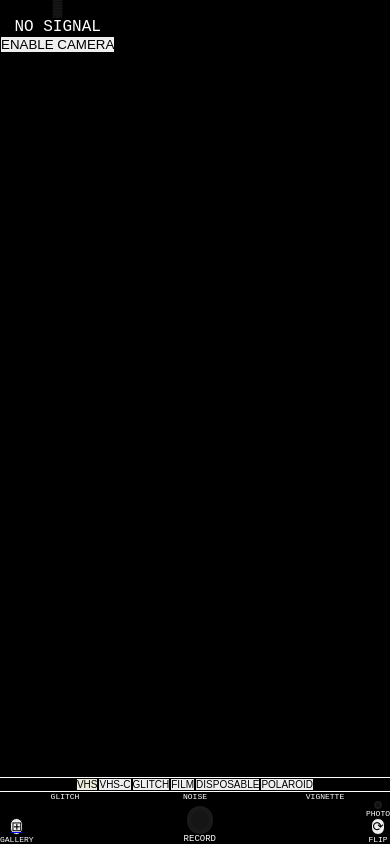
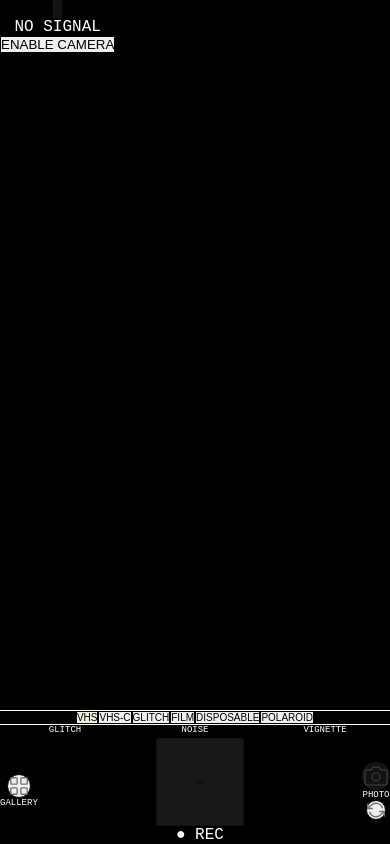
Before and after one commit to 6EL-SHADDAI/VHS, a Next.js app in the folder vhs-cam/: page /camera in a window 390 px wide. Built offline with nearby package versions, Linux system fonts and the light colour scheme.

Commit message:
adding record button , fixing ui for mobile use

```diff
--- a/vhs-cam/app/globals.css
+++ b/vhs-cam/app/globals.css
@@ -14,5 +14,9 @@ html, body {
   user-select: none;
 }
 
-/* Prevent iOS rubber-band scroll */
 body { position: fixed; width: 100%; }
+
+.pb-safe { padding-bottom: env(safe-area-inset-bottom, 0px); }
+.pt-safe { padding-top:    env(safe-area-inset-top,    0px); }
+
+input[type='range'] { touch-action: pan-x; }
--- a/vhs-cam/app/layout.tsx
+++ b/vhs-cam/app/layout.tsx
@@ -3,8 +3,13 @@ import './globals.css'
 
 export const metadata: Metadata = {
   title: 'VHS CAM',
-  description: 'Analog camera — VHS & Film filters',
+  description: 'Analog VHS & Film camera',
   manifest: '/manifest.json',
+  appleWebApp: {
+    capable: true,
+    statusBarStyle: 'black-translucent',
+    title: 'VHS CAM',
+  },
 }
 
 export const viewport: Viewport = {
@@ -13,6 +18,7 @@ export const viewport: Viewport = {
   maximumScale: 1,
   userScalable: false,
   themeColor: '#000000',
+  viewportFit: 'cover',
 }
 
 export default function RootLayout({ children }: { children: React.ReactNode }) {
--- a/vhs-cam/components/camera/VHSControls.tsx
+++ b/vhs-cam/components/camera/VHSControls.tsx
@@ -19,68 +19,120 @@ const SLIDERS: { key: keyof FilterParams; label: string }[] = [
   { key: 'vignette', label: 'VIGNETTE' },
 ]
 
-export function VHSControls({ params, onParamChange, onRecord, onPhoto, onFlip, recording, cameraReady }: Props) {
+export function VHSControls({
+  params, onParamChange, onRecord, onPhoto, onFlip,
+  recording, cameraReady,
+}: Props) {
   return (
-    <div className="bg-zinc-950 border-t border-zinc-900 px-4 pt-3 pb-5 flex flex-col gap-3 shrink-0">
-      <div className="flex items-center justify-between gap-3">
+    <div className="bg-black border-t border-zinc-900 flex flex-col shrink-0 pb-safe">
+
+      {recording && (
+        <div className="flex items-center justify-center gap-2 py-2 bg-red-950/60 border-b border-red-900">
+          <span className="w-2 h-2 rounded-full bg-red-500 animate-pulse" />
+          <span className="text-red-400 text-xs font-bold tracking-widest font-mono">RECORDING — TAP STOP TO SAVE</span>
+        </div>
+      )}
+
+      <div className="flex items-center justify-between gap-4 px-5 pt-4 pb-2">
         {SLIDERS.map(({ key, label }) => (
-          <div key={key} className="flex flex-col items-center gap-1.5 flex-1">
-            <label className="text-[8px] text-zinc-700 tracking-widest">{label}</label>
+          <div key={key} className="flex flex-col items-center gap-2 flex-1">
+            <label className="text-[9px] text-zinc-600 tracking-widest font-mono">{label}</label>
             <input
-              type="range" min={0} max={100} step={1} value={params[key]}
+              type="range"
+              min={0} max={100} step={1}
+              value={params[key]}
               onChange={e => onParamChange(key, Number(e.target.value))}
-              className="w-full h-0.5 bg-zinc-800 rounded appearance-none cursor-pointer
-                [&::-webkit-slider-thumb]:appearance-none [&::-webkit-slider-thumb]:w-3
-                [&::-webkit-slider-thumb]:h-3 [&::-webkit-slider-thumb]:rounded-full
-                [&::-webkit-slider-thumb]:bg-yellow-400 [&::-webkit-slider-thumb]:cursor-pointer"
+              className="w-full cursor-pointer appearance-none bg-transparent
+                [&::-webkit-slider-runnable-track]:h-[3px]
+                [&::-webkit-slider-runnable-track]:rounded-full
+                [&::-webkit-slider-runnable-track]:bg-zinc-800
+                [&::-webkit-slider-thumb]:appearance-none
+                [&::-webkit-slider-thumb]:w-5
+                [&::-webkit-slider-thumb]:h-5
+                [&::-webkit-slider-thumb]:rounded-full
+                [&::-webkit-slider-thumb]:bg-yellow-400
+                [&::-webkit-slider-thumb]:mt-[-9px]
+                [&::-webkit-slider-thumb]:cursor-pointer
+                [&::-moz-range-track]:h-[3px]
+                [&::-moz-range-track]:rounded-full
+                [&::-moz-range-track]:bg-zinc-800
+                [&::-moz-range-thumb]:w-5
+                [&::-moz-range-thumb]:h-5
+                [&::-moz-range-thumb]:rounded-full
+                [&::-moz-range-thumb]:bg-yellow-400
+                [&::-moz-range-thumb]:border-0"
             />
           </div>
         ))}
       </div>
 
-      <div className="flex items-end justify-between">
-        <div className="flex flex-col items-center gap-1">
+      <div className="flex items-center justify-between px-6 pt-2 pb-5">
+
+        <div className="flex flex-col items-center gap-1.5 w-14">
           <Link href="/gallery">
-            <button className="w-11 h-11 rounded-full border border-zinc-800 flex items-center justify-center text-zinc-500 hover:text-zinc-300 hover:border-zinc-600 transition-colors text-lg">⊞</button>
+            <button className="w-14 h-14 rounded-full border border-zinc-800 bg-zinc-900 flex items-center justify-center active:scale-95 transition-transform">
+              <svg width="22" height="22" viewBox="0 0 24 24" fill="none" stroke="#71717a" strokeWidth="1.5" strokeLinecap="round" strokeLinejoin="round">
+                <rect x="3" y="3" width="7" height="7" rx="1"/><rect x="14" y="3" width="7" height="7" rx="1"/>
+                <rect x="3" y="14" width="7" height="7" rx="1"/><rect x="14" y="14" width="7" height="7" rx="1"/>
+              </svg>
+            </button>
           </Link>
-          <span className="text-[8px] text-zinc-700 tracking-widest">GALLERY</span>
+          <span className="text-[9px] text-zinc-700 tracking-widest font-mono">GALLERY</span>
         </div>
 
-        <div className="flex flex-col items-center gap-1">
+        <div className="flex flex-col items-center gap-2">
           <button
-            onClick={onRecord} disabled={!cameraReady}
-            className={`w-20 h-20 rounded-full border-4 flex items-center justify-center transition-all
-              ${recording
-                ? 'bg-red-600 border-red-300 shadow-[0_0_28px_rgba(220,0,0,0.7)]'
-                : 'bg-red-900 border-red-700 hover:bg-red-800 hover:shadow-[0_0_18px_rgba(200,0,0,0.4)]'}
-              disabled:opacity-30 disabled:cursor-not-allowed`}
+            onClick={onRecord}
+            disabled={!cameraReady}
+            className="relative flex items-center justify-center active:scale-95 transition-transform disabled:opacity-25 disabled:cursor-not-allowed"
+            style={{ width: 88, height: 88 }}
           >
-            {recording
-              ? <span className="w-6 h-6 bg-white rounded-sm" />
-              : <span className="w-0 h-0 border-t-[10px] border-b-[10px] border-l-[18px] border-transparent border-l-white ml-1.5" />}
+            <span className={`absolute inset-0 rounded-full border-4 transition-all duration-300 ${
+              recording
+                ? 'border-red-400 shadow-[0_0_0_4px_rgba(239,68,68,0.25),0_0_32px_rgba(239,68,68,0.5)]'
+                : 'border-red-700'
+            }`} />
+            <span className={`rounded-full transition-all duration-300 flex items-center justify-center ${
+              recording ? 'w-16 h-16 bg-red-600' : 'w-[72px] h-[72px] bg-red-700'
+            }`}>
+              {recording
+                ? <span className="w-7 h-7 bg-white rounded-md" />
+                : <span className="w-0 h-0 border-t-[11px] border-b-[11px] border-l-[20px] border-transparent border-l-white ml-2" />
+              }
+            </span>
           </button>
-          <span className={`text-[9px] tracking-widest font-bold ${recording ? 'text-red-400 animate-pulse' : 'text-zinc-600'}`}>
-            {recording ? '● STOP REC' : 'RECORD'}
+          <span className={`text-xs font-bold tracking-widest font-mono transition-colors ${
+            recording ? 'text-red-400' : 'text-zinc-500'
+          }`}>
+            {recording ? '■ STOP' : '● REC'}
           </span>
         </div>
 
-        <div className="flex flex-col items-center gap-3">
-          <div className="flex flex-col items-center gap-1">
+        <div className="flex flex-col items-center gap-3 w-14">
+          <div className="flex flex-col items-center gap-1.5">
             <button
-              onClick={onPhoto} disabled={!cameraReady}
-              className="w-11 h-11 rounded-full border-2 border-zinc-500 bg-white/5 flex items-center justify-center hover:bg-white/10 hover:border-zinc-300 transition-colors disabled:opacity-30"
+              onClick={onPhoto}
+              disabled={!cameraReady}
+              className="w-14 h-14 rounded-full border-2 border-zinc-600 bg-zinc-900 flex items-center justify-center active:scale-95 transition-transform disabled:opacity-25"
             >
-              <span className="w-5 h-5 rounded-full border-2 border-zinc-300 flex items-center justify-center">
-                <span className="w-2 h-2 rounded-full bg-zinc-300" />
-              </span>
+              <svg width="24" height="24" viewBox="0 0 24 24" fill="none" stroke="#d4d4d8" strokeWidth="1.5" strokeLinecap="round" strokeLinejoin="round">
+                <path d="M23 19a2 2 0 0 1-2 2H3a2 2 0 0 1-2-2V8a2 2 0 0 1 2-2h4l2-3h6l2 3h4a2 2 0 0 1 2 2z"/>
+                <circle cx="12" cy="13" r="4"/>
+              </svg>
             </button>
-            <span className="text-[8px] text-zinc-700 tracking-widest">PHOTO</span>
+            <span className="text-[9px] text-zinc-700 tracking-widest font-mono">PHOTO</span>
           </div>
-          <div className="flex flex-col items-center gap-1">
-            <button onClick={onFlip} className="w-9 h-9 rounded-full border border-zinc-800 flex items-center justify-center text-zinc-500 hover:text-zinc-300 hover:border-zinc-600 transition-colors text-base">⟳</button>
-            <span className="text-[8px] text-zinc-700 tracking-widest">FLIP</span>
-          </div>
+          <button
+            onClick={onFlip}
+            className="w-10 h-10 rounded-full border border-zinc-800 bg-zinc-900 flex items-center justify-center active:scale-95 transition-transform"
+          >
+            <svg width="18" height="18" viewBox="0 0 24 24" fill="none" stroke="#71717a" strokeWidth="1.8" strokeLinecap="round" strokeLinejoin="round">
+              <path d="M1 4v6h6"/><path d="M23 20v-6h-6"/>
+              <path d="M20.49 9A9 9 0 0 0 5.64 5.64L1 10m22 4-4.64 4.36A9 9 0 0 1 3.51 15"/>
+            </svg>
+          </button>
         </div>
+
       </div>
     </div>
   )
```
Also changed, not shown: vhs-cam/components/camera/VHSViewfinder.tsx (+47 -23 lines).
